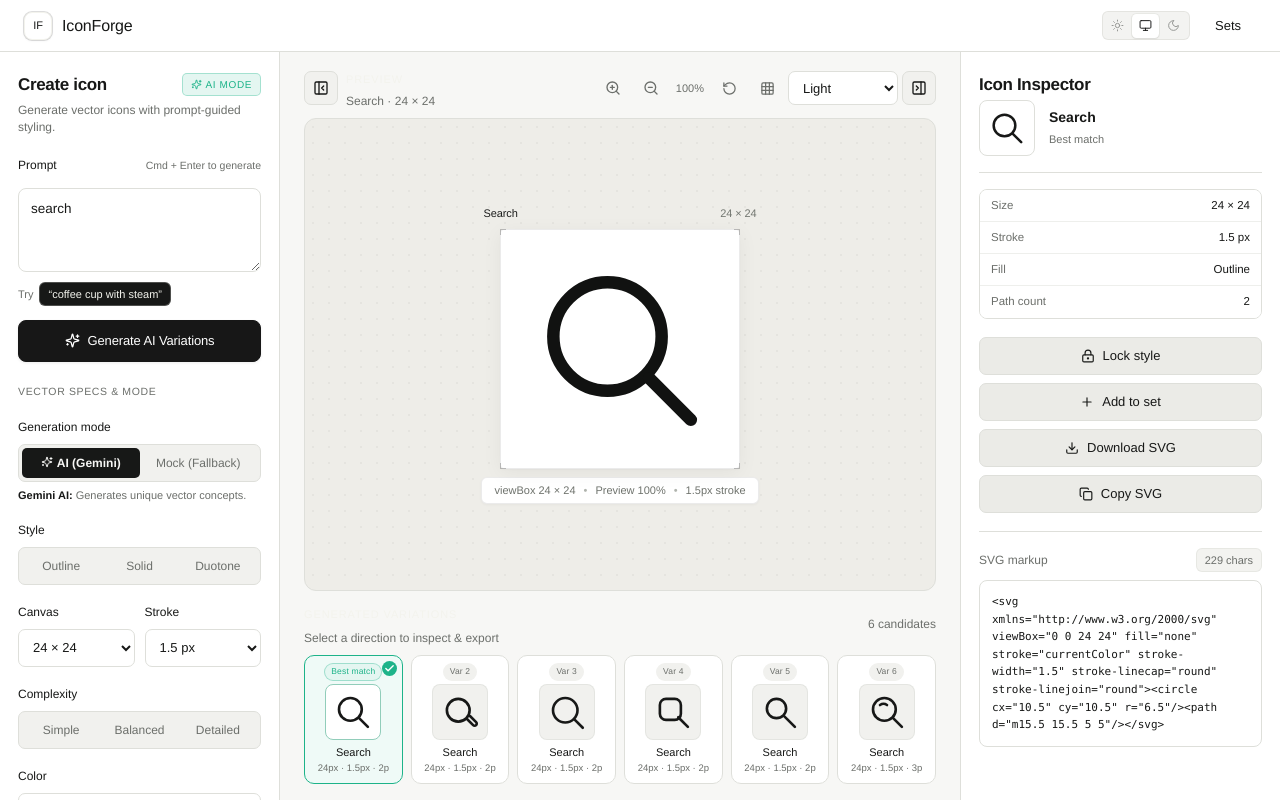
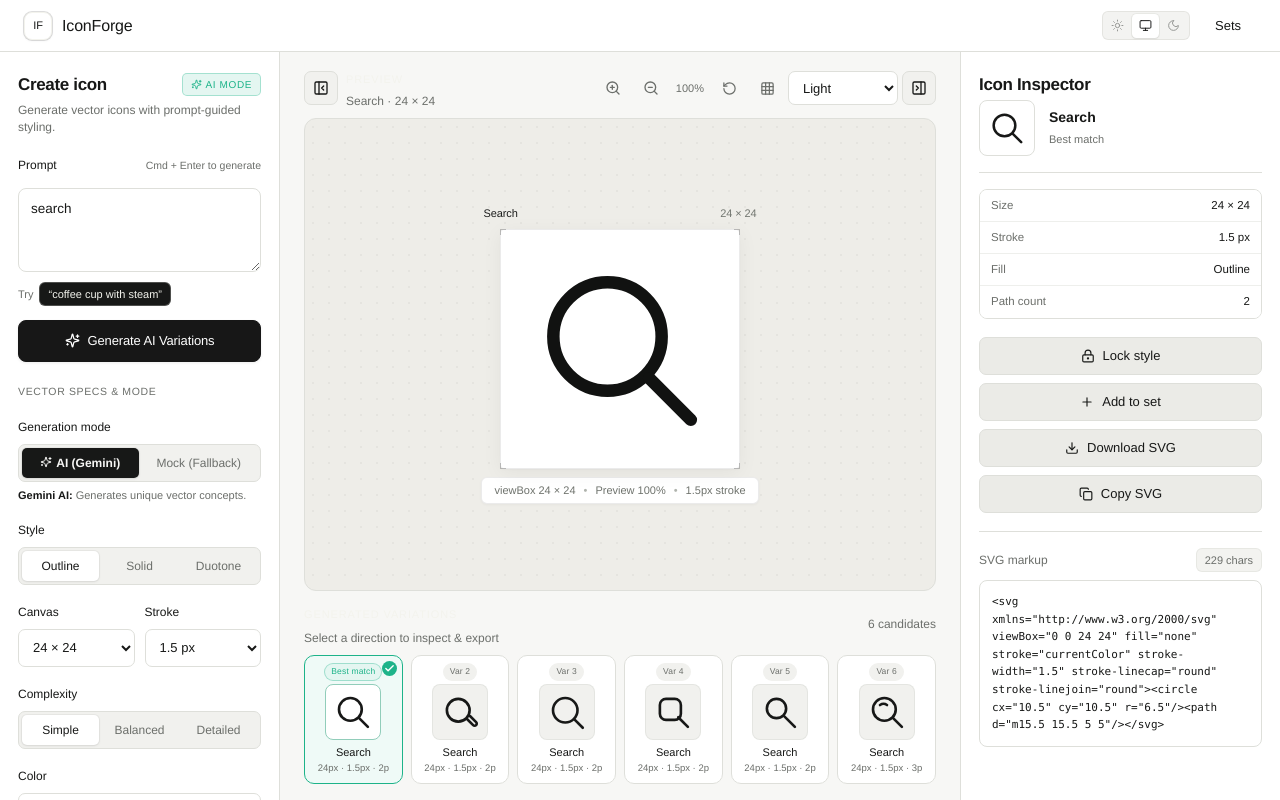
Before and after one commit to pushkarv07/IconForge, a Next.js app: page /app in a window 1280 px wide. Built offline with nearby package versions, Linux system fonts and the light colour scheme.

Commit message:
Create page: neutral form focus borders and default active segmented selections

```diff
--- a/src/app/globals.css
+++ b/src/app/globals.css
@@ -15,7 +15,7 @@ body:has(.workspace-shell) {
 h1, h2, h3, h4, h5, h6 { font-weight: 600; }
 button, input, textarea, select { font: inherit; }
 button { cursor: pointer; }
-:focus-visible { outline: 2px solid var(--accent); outline-offset: 2px; }
+:focus-visible { outline: 1px solid color-mix(in srgb, var(--text) 40%, var(--line)); outline-offset: 1px; }
 .app-shell { min-height: 100vh; background: var(--bg); margin: 0 !important; padding: 0 !important; }
 .app-shell.workspace-shell {
   height: 100vh;
@@ -115,8 +115,20 @@ button { cursor: pointer; }
 .icon-btn:hover { border-color: var(--line); color: var(--text); background: var(--panel); }
 .kicker { font-size: 12px; font-weight: 500; color: var(--muted); }
 .field-label { font-size: 12px; font-weight: 500; margin-bottom: 8px; display: block; }
-.segmented { display: grid; grid-auto-flow: column; grid-auto-columns: 1fr; border: 1px solid var(--line); border-radius: 7px; padding: 3px; background: var(--panel-soft); }
-.segmented button { border: 0; background: transparent; color: var(--muted); border-radius: 5px; font-size: 12px; height: 30px; }
+.segmented { display: grid; grid-auto-flow: column; grid-auto-columns: 1fr; border: 1px solid var(--line); border-radius: 7px; padding: 3px; background: var(--panel-soft); gap: 2px; }
+.segmented button { border: 0; background: transparent; color: var(--muted); border-radius: 5px; font-size: 12px; font-weight: 500; height: 30px; transition: background-color .15s ease, color .15s ease, box-shadow .15s ease; cursor: pointer; user-select: none; }
+.segmented button:hover:not([aria-pressed="true"]) { color: var(--text); background: color-mix(in srgb, var(--panel) 55%, transparent); }
+.segmented button[aria-pressed="true"] {
+  background: #ffffff;
+  color: var(--text);
+  font-weight: 500;
+  box-shadow: 0 1px 3px rgba(0, 0, 0, 0.08), 0 0 0 1px rgba(0, 0, 0, 0.04);
+}
+[data-theme="dark"] .segmented button[aria-pressed="true"] {
+  background: #343834;
+  color: #F3F3ED;
+  box-shadow: 0 1px 3px rgba(0, 0, 0, 0.3), 0 0 0 1px rgba(255, 255, 255, 0.07);
+}
 .mode-segmented button[aria-pressed="true"].mode-active-ai,
 .mode-segmented button[aria-pressed="true"].mode-active-mock {
   background: var(--text);
@@ -127,7 +139,7 @@ button { cursor: pointer; }
 .theme-btn { display: inline-flex; align-items: center; justify-content: flex-start; text-align: left; gap: 4.5px; height: 24px; padding: 0 7px; border: 0; border-radius: 4.5px; background: transparent; color: var(--muted); font-size: 11px; font-weight: 500; letter-spacing: -0.01em; cursor: pointer; white-space: nowrap; user-select: none; transition: color .15s ease, background-color .15s ease, box-shadow .15s ease; }
 .theme-btn:hover { color: var(--text); background: color-mix(in srgb, var(--panel) 50%, transparent); }
 .theme-btn.active { background: var(--panel); color: var(--text); font-weight: 500; box-shadow: 0 1px 2px rgba(0,0,0,.06), 0 0 0 1px color-mix(in srgb, var(--line) 50%, transparent); }
-.theme-btn:focus-visible { outline: 2px solid color-mix(in srgb, var(--accent) 60%, transparent); outline-offset: 1px; }
+.theme-btn:focus-visible { outline: 1px solid color-mix(in srgb, var(--text) 40%, var(--line)); outline-offset: 1px; }
 .theme-icon { flex-shrink: 0; opacity: .7; display: block; }
 .theme-btn:hover .theme-icon { opacity: .9; }
 .theme-btn.active .theme-icon { opacity: 1; color: var(--text); }
@@ -184,7 +196,12 @@ button { cursor: pointer; }
 .prompt-header-line { display: flex; justify-content: space-between; align-items: baseline; }
 .prompt-hint { font-size: 10.5px; color: var(--muted); font-weight: 450; }
 .prompt-textarea { width: 100%; resize: vertical; min-height: 84px; border: 1px solid var(--line); border-radius: 8px; background: var(--panel); padding: 10px 12px; color: var(--text); font-size: 13.5px; line-height: 1.5; font-weight: 500; transition: border-color .15s ease, box-shadow .15s ease; }
-.prompt-textarea:focus { border-color: var(--accent); box-shadow: 0 0 0 3px color-mix(in srgb, var(--accent) 15%, transparent); outline: none; }
+.prompt-textarea:focus,
+.prompt-textarea:focus-visible {
+  border-color: color-mix(in srgb, var(--text) 45%, var(--line));
+  box-shadow: 0 0 0 1px color-mix(in srgb, var(--text) 20%, transparent);
+  outline: none;
+}
 .prompt-textarea::placeholder { color: color-mix(in srgb, var(--muted) 80%, transparent); }
 .prompt-helper { margin-top: 4px; font-size: 11px; display: flex; align-items: center; gap: 6px; flex-wrap: wrap; }
 .prompt-chip-btn {
@@ -271,10 +288,13 @@ button { cursor: pointer; }
   color: #ffffff !important;
   stroke: #ffffff !important;
 }
-.btn-generate-main:disabled { opacity: .65; cursor: not-allowed; transform: none; }
-.textarea { width: 100%; resize: vertical; min-height: 90px; border: 1px solid var(--line); border-radius: 7px; background: var(--panel); padding: 11px 12px; color: var(--text); font-size: 13px; line-height: 1.5; }
+.textarea { width: 100%; resize: vertical; min-height: 90px; border: 1px solid var(--line); border-radius: 7px; background: var(--panel); padding: 11px 12px; color: var(--text); font-size: 13px; line-height: 1.5; transition: border-color .15s ease, box-shadow .15s ease; }
+.textarea:focus,
+.textarea:focus-visible { border-color: color-mix(in srgb, var(--text) 45%, var(--line)); box-shadow: 0 0 0 1px color-mix(in srgb, var(--text) 20%, transparent); outline: none; }
 .textarea::placeholder { color: var(--muted); }
-.select { width: 100%; height: 38px; border: 1px solid var(--line); border-radius: 7px; padding: 0 10px; background: var(--panel); color: var(--text); font-size: 13px; }
+.select { width: 100%; height: 38px; border: 1px solid var(--line); border-radius: 7px; padding: 0 10px; background: var(--panel); color: var(--text); font-size: 13px; transition: border-color .15s ease, box-shadow .15s ease; }
+.select:focus,
+.select:focus-visible { border-color: color-mix(in srgb, var(--text) 45%, var(--line)); box-shadow: 0 0 0 1px color-mix(in srgb, var(--text) 20%, transparent); outline: none; }
 .lock-banner { border: 1px solid color-mix(in srgb, var(--accent) 35%, var(--line)); background: color-mix(in srgb, var(--accent) 7%, var(--panel)); color: var(--text); border-radius: 8px; padding: 9px 12px; display: flex; align-items: center; justify-content: space-between; gap: 8px; }
 .lock-banner-content { display: flex; flex-direction: column; gap: 4px; min-width: 0; }
 .lock-banner-heading { display: flex; align-items: center; gap: 6px; font-size: 11.5px; color: var(--accent); font-weight: 600; }
```
